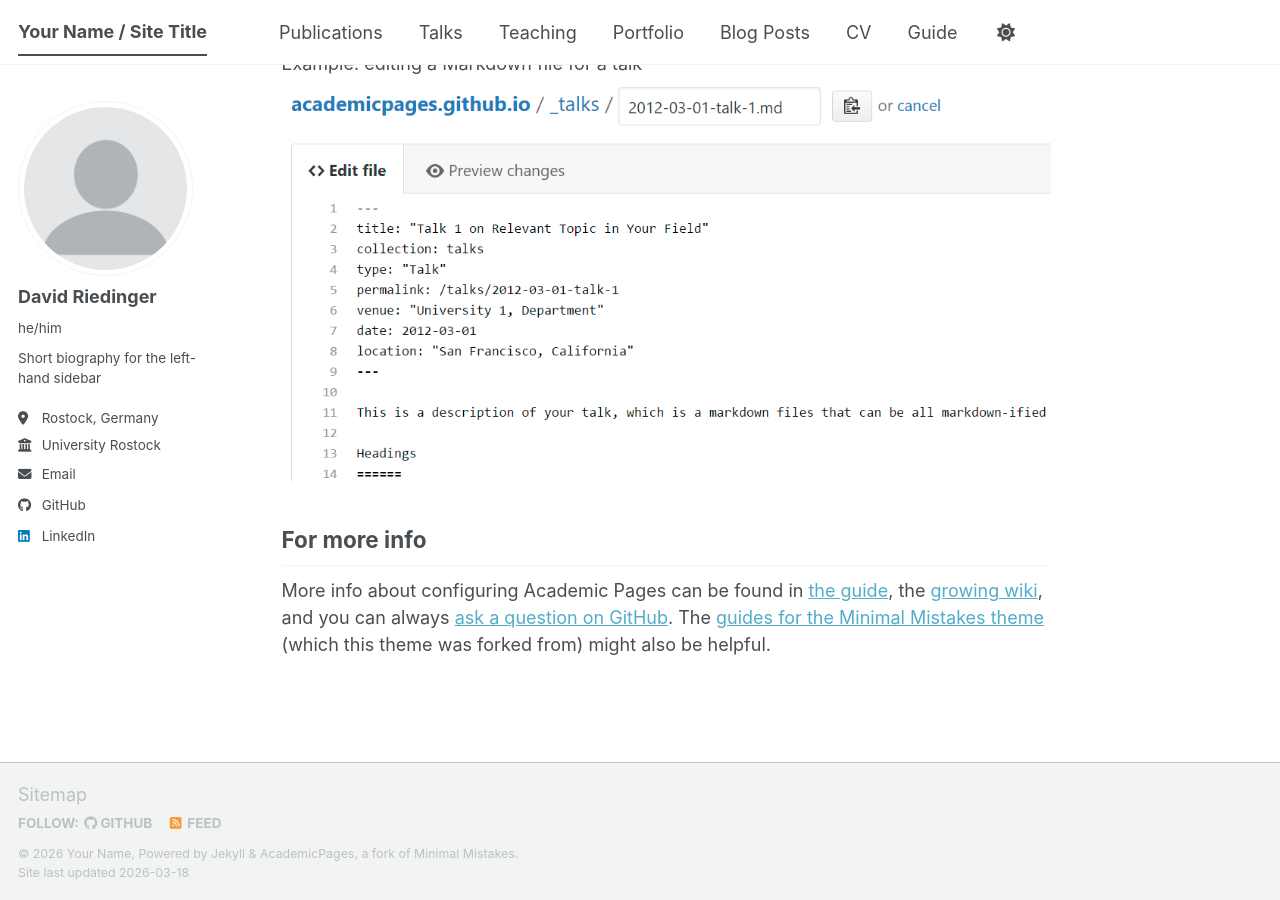
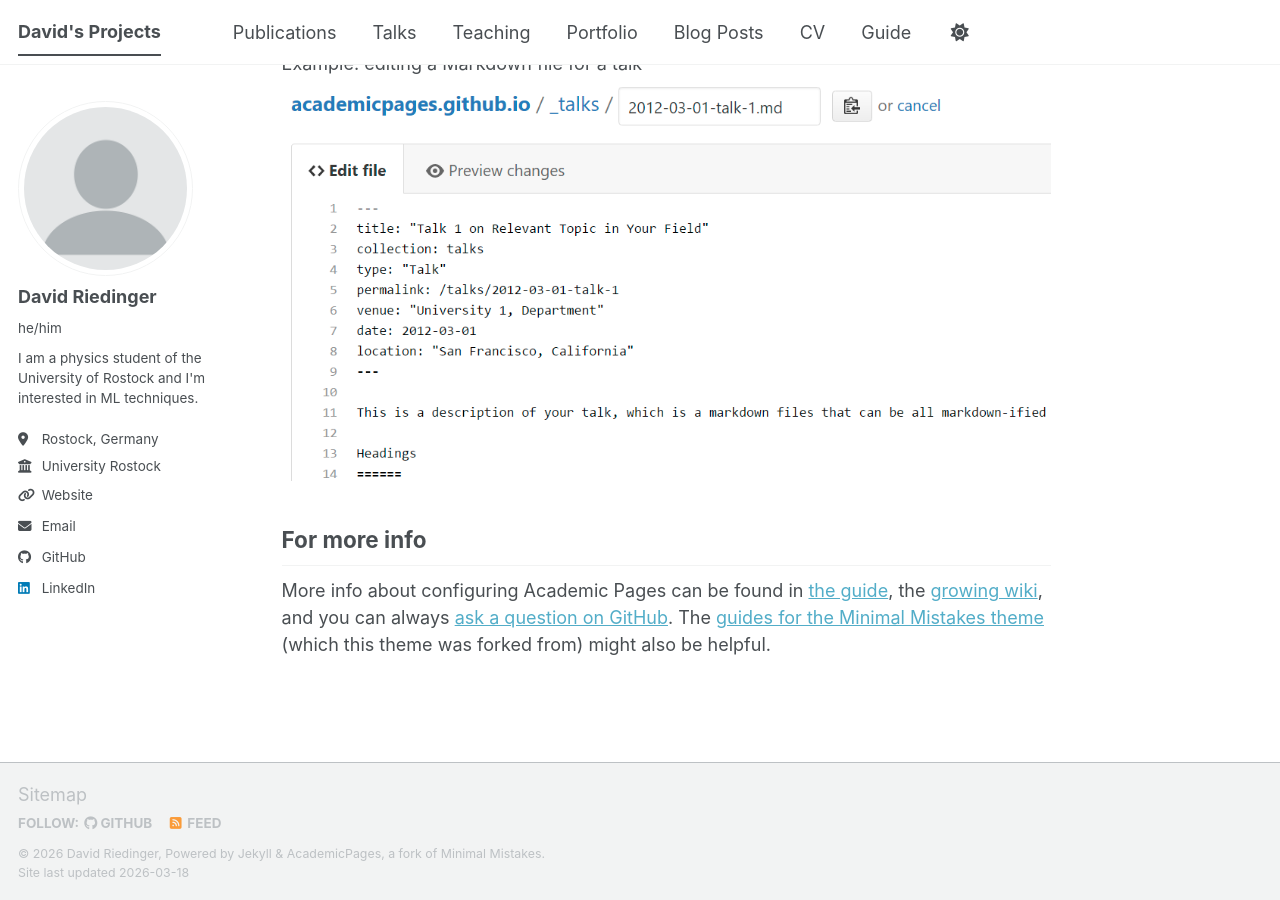
Before and after one commit to Steinherz2/Steinherz2.github.io, a Jekyll site: the page built from _pages/about.md, in a window 1280 px wide and 900 px high, scrolled down 2720 px. Built offline with Jekyll 4.4.1, drawn with Linux system fonts in a browser that asks for light colours; a script bundle is joined from its source files by our own code; library files that are not in the unit come from our copies.

Commit message:
Update _config.yml #2

```diff
--- a/_config.yml
+++ b/_config.yml
@@ -9,10 +9,10 @@
 # Basic Site Settings
 locale                   : "en-US"
 site_theme               : "default" # The available themes options are "default", "air", "sunrise", "mint", "dirt" and "contrast"
-title                    : "Your Name / Site Title"
+title                    : "David's Projects"
 title_separator          : "-"
-name                     : &name "Your Name"
-description              : &description "Your Name's academic portfolio"   # Update this with a general description of your site, this is the default if not overridden by a page
+name                     : &name "David Riedinger"
+description              : &description "I am a physics student in my sixth semester at the University of Rostock, with a strong interest in the intersection of theoretical physics and modern computational methods. My work focuses on developing a deeper understanding of physical systems through both analytical approaches and numerical techniques. This portfolio showcases my academic projects, with a particular emphasis on applications of machine learning to physics. I am currently working on a project involving the Schrödinger equation, exploring how data-driven methods can be used to model and analyze quantum systems. In addition to my academic work, this site provides access to my other projects, technical skills, and professional profiles. It serves as a central hub for my ongoing development in physics, programming, and machine learning."   # Update this with a general description of your site, this is the default if not overridden by a page
 url                      : https://Steinherz2.github.io # The base hostname & protocol for your site e.g. "https://[your GitHub username].github.io",
                                                            # or if you already have some other page hosted on Github then use "https://[your GitHub username].github.io/[Your Repo Name]"
 baseurl                  : "" # the subpath of your site, e.g. "/blog"
@@ -26,10 +26,10 @@
   avatar           : "profile.png"
   name             : "David Riedinger"
   pronouns         : he/him # example: "she/her"
-  bio              : "Short biography for the left-hand sidebar"
+  bio              : "I am a physics student of the University of Rostock and I'm interested in ML techniques."
   location         : "Rostock, Germany"
   employer         : "University Rostock"
-  url              : "https://Steinherz2.github.io" # URL
+  uri              : "https://Steinherz2.github.io" # URL
   email            : "davy_reed@yahoo.com"
 
   # Academic websites
```
